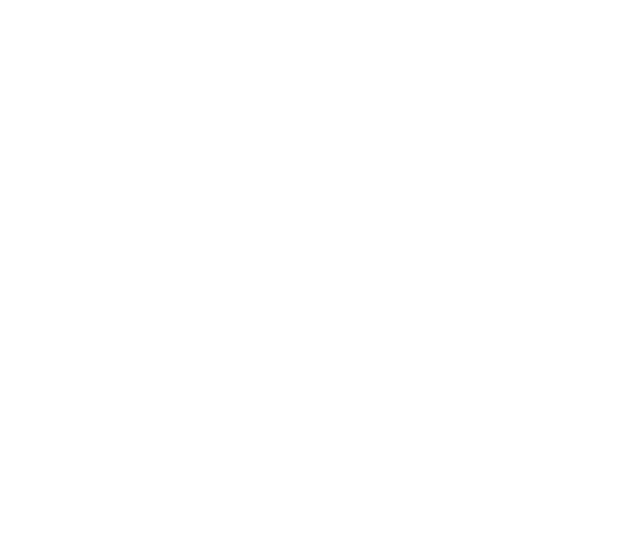
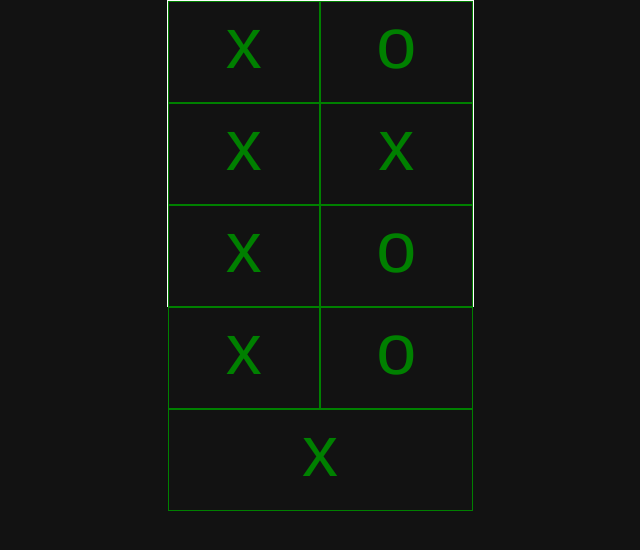
Before and after one commit to vilsl/odinproject-tictactoe, a plain HTML site: page index.html in a window 1280 px wide. Shown: the whole page, without its empty margins (320-960 px from the left). Drawn offline with Linux system fonts and the light colour scheme.

Commit message:
Now renders a game board on a HTML page, from an array.

```diff
--- a/index.html
+++ b/index.html
@@ -6,10 +6,46 @@ Tic tac toe. Homework from The Odin Project. Do what you want with it. -vilsl
 <html>
     <head>
         <title>tictactoe.js</title>
-        <script type="text/javascript" src="tictactoe.js"></script>
         <link rel="stylesheet" type="text/css" href="style.css">
     </head>
     <body>
+        <div id="boardContainer">
+            <div class="tile">
+                <p id="tile0"></p>
+            </div>
 
+            <div class="tile">
+                <p id="tile1"></p>
+            </div>
+
+            <div class="tile">
+                <p id="tile2"></p>
+            </div>
+
+            <div class="tile">
+                <p id="tile3"></p>
+            </div>
+
+            <div class="tile">
+                <p id="tile4"></p>
+            </div>
+
+            <div class="tile">
+                <p id="tile5"></p>
+            </div>
+
+            <div class="tile">
+                <p id="tile6"></p>
+            </div>
+
+            <div class="tile">
+                <p id="tile7"></p>
+            </div>
+
+            <div class="tile">
+                <p id="tile8"></p>
+            </div>
+        </div>
     </body>
+    <script type="text/javascript" src="tictactoe.js"></script>
 </html>
--- a/style.css
+++ b/style.css
@@ -1,3 +1,37 @@
 /*
 Tic tac toe. Homework from The Odin Project. Do what you want with it. -vilsl
 */
+
+* {
+    font-family: helvetica, sans-serif, arial;
+    margin: 0;
+    padding: 0;
+}
+
+body {
+    background-color: #121212;
+    color: #ffffff;
+}
+
+#boardContainer {
+    margin: auto;
+    width: 305px;
+    height: 305px;
+    border: 1px solid white;
+    display: flex;
+    flex-wrap: wrap;
+}
+
+.tile {
+    width: 100px;
+    height: 100px;
+    border: 1px solid green;
+    flex: auto;
+    text-align: center;
+    font-size: 72px;
+    color: green;
+}
+
+.tile:hover {
+    cursor: pointer;
+}
--- a/tictactoe.js
+++ b/tictactoe.js
@@ -1,3 +1,46 @@
 /*
 Tic tac toe. Homework from The Odin Project. Do what you want with it. -vilsl
 */
+
+// Module that handles board logic
+const GameBoard = (() => {
+    let board = [
+        'x','o','x',
+        'x','x','o',
+        'x','o','x',
+    ]
+
+    return {
+        board,
+    }
+
+})();
+
+// Outputs board and UI to HTML
+const DisplayController = (() => {
+    const renderBoard = () => {
+        let board = GameBoard.board;
+        for (let i = 0; i < board.length; i++){
+            document.getElementById(`tile${i}`).innerHTML = board[i];
+        }
+    }
+
+    return {
+        renderBoard,
+    };
+
+})();
+
+// Calls upon appropriate functions to run game, reset functionality
+const Game = (() => {
+    DisplayController.renderBoard();
+})();
+
+// Player objects
+const Player = (name) => {
+    const getName = () => name;
+    const wins = () => wins;
+    const piece = () => piece;
+
+    return {getName, wins, piece}
+};
```
